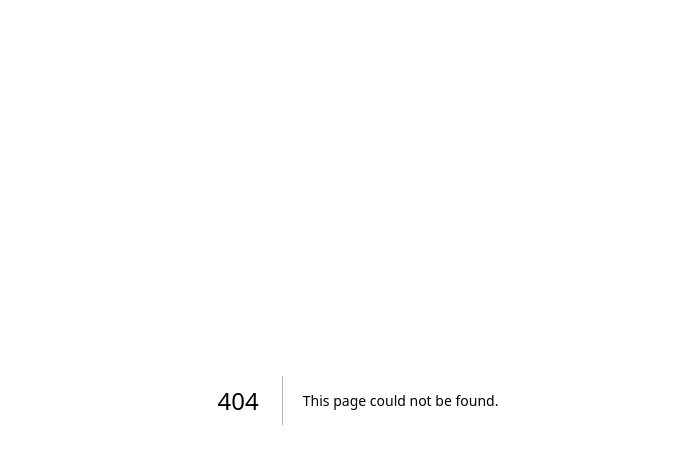
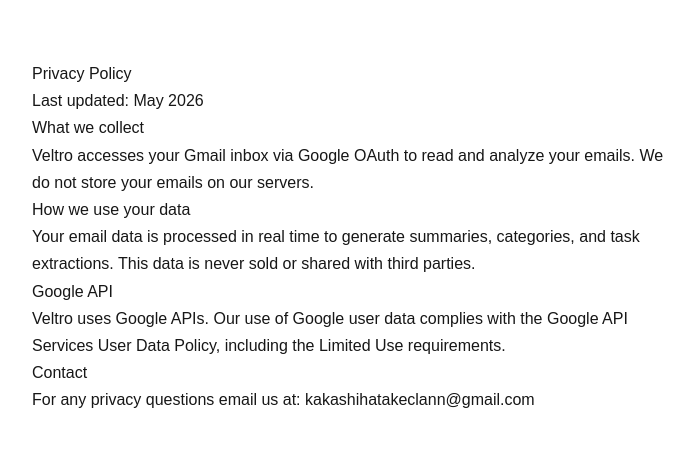
Before and after one commit to kakashihatakeclann-a11y/Veltro, a Next.js app: page /privacy in a window 1280 px wide. Before the commit this address had no page. Shown: the top 464 px of the page, without its empty margins (282-976 px from the left). Built offline with nearby package versions, Linux system fonts and the light colour scheme.

Commit message:
Create page.tsx

```diff
--- /dev/null
+++ b/app/privacy/page.tsx
@@ -0,0 +1,20 @@
+export default function PrivacyPolicy() {
+  return (
+    <main style={{ maxWidth: 700, margin: "60px auto", padding: "0 24px", fontFamily: "sans-serif", lineHeight: 1.7 }}>
+      <h1>Privacy Policy</h1>
+      <p>Last updated: May 2026</p>
+
+      <h2>What we collect</h2>
+      <p>Veltro accesses your Gmail inbox via Google OAuth to read and analyze your emails. We do not store your emails on our servers.</p>
+
+      <h2>How we use your data</h2>
+      <p>Your email data is processed in real time to generate summaries, categories, and task extractions. This data is never sold or shared with third parties.</p>
+
+      <h2>Google API</h2>
+      <p>Veltro uses Google APIs. Our use of Google user data complies with the <a href="https://developers.google.com/terms/api-services-user-data-policy">Google API Services User Data Policy</a>, including the Limited Use requirements.</p>
+
+      <h2>Contact</h2>
+      <p>For any privacy questions email us at: kakashihatakeclann@gmail.com</p>
+    </main>
+  )
+}
```
